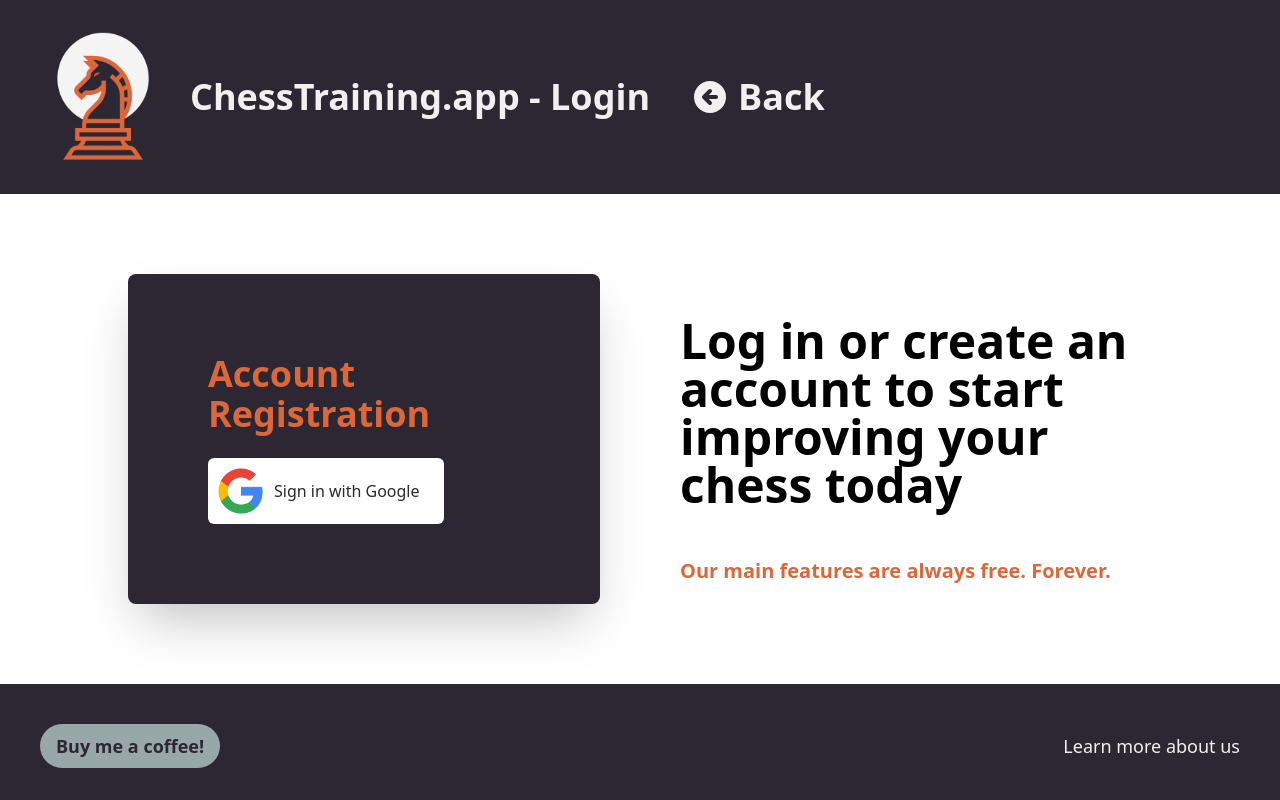
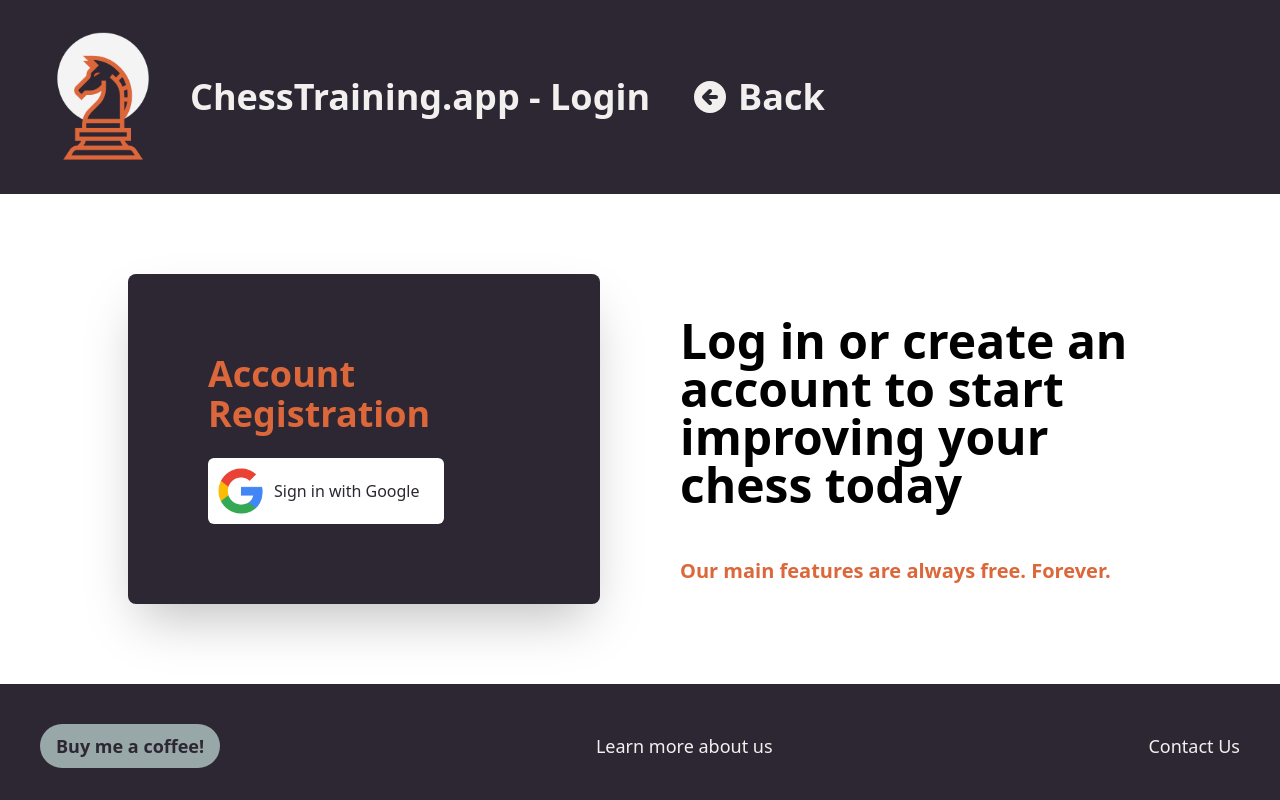
Before and after one commit to KeeghanM/chess-pecker, a Next.js app: page /login in a window 1280 px wide. Built offline with nearby package versions, Linux system fonts and the light colour scheme; no server answers.

Commit message:
Footer: Contact Us & HTML Structure Fixes

```diff
--- a/components/Footer.js
+++ b/components/Footer.js
@@ -10,10 +10,13 @@ function Footer() {
           </button>
         </a>
       </div>
-      <div className="text-lg hover:text-primary">
+      <div className="text-lg hover:text-primary hover:cursor-pointer">
         <Link href="/about">
           <p>Learn more about us</p>
         </Link>
+      </div>
+      <div className="text-lg hover:text-primary">
+        <a href="mailto:contact@chesstraining.app">Contact Us</a>
       </div>
     </div>
   )
--- a/pages/about.js
+++ b/pages/about.js
@@ -19,14 +19,14 @@ function about() {
               When{' '}
               <a className="group font-bold text-accent-dark underline hover:text-primary">
                 I (Keeghan)
-                <div className="absolute hidden group-visited:block group-hover:block border-4 border-primary w-[240px] h-[240px] rounded-2xl overflow-hidden">
+                <span className="absolute hidden group-visited:block group-hover:block border-4 border-primary w-[240px] h-[240px] rounded-2xl overflow-hidden">
                   <Image
                     priority
                     src="/keeghan.jpg"
                     width="240px"
                     height="240px"
                   />
-                </div>
+                </span>
               </a>{' '}
               started working on this site, I focused on building tools that:
             </p>
@@ -43,12 +43,12 @@ function about() {
               <span className="font-bold">ChessTraining.app</span> for free.
               However, there are overheads to running websites like this,
               namely:
+            </p>
               <ul className="list-disc pl-8">
                 <li>Website Hosting</li>
                 <li>Domain Registration</li>
                 <li>Database Storage</li>
               </ul>
-            </p>
             <p>
               Some of which I am happy to front myself (remember, I use this
               website myself every day). Some I recoup through offering publicly
```
